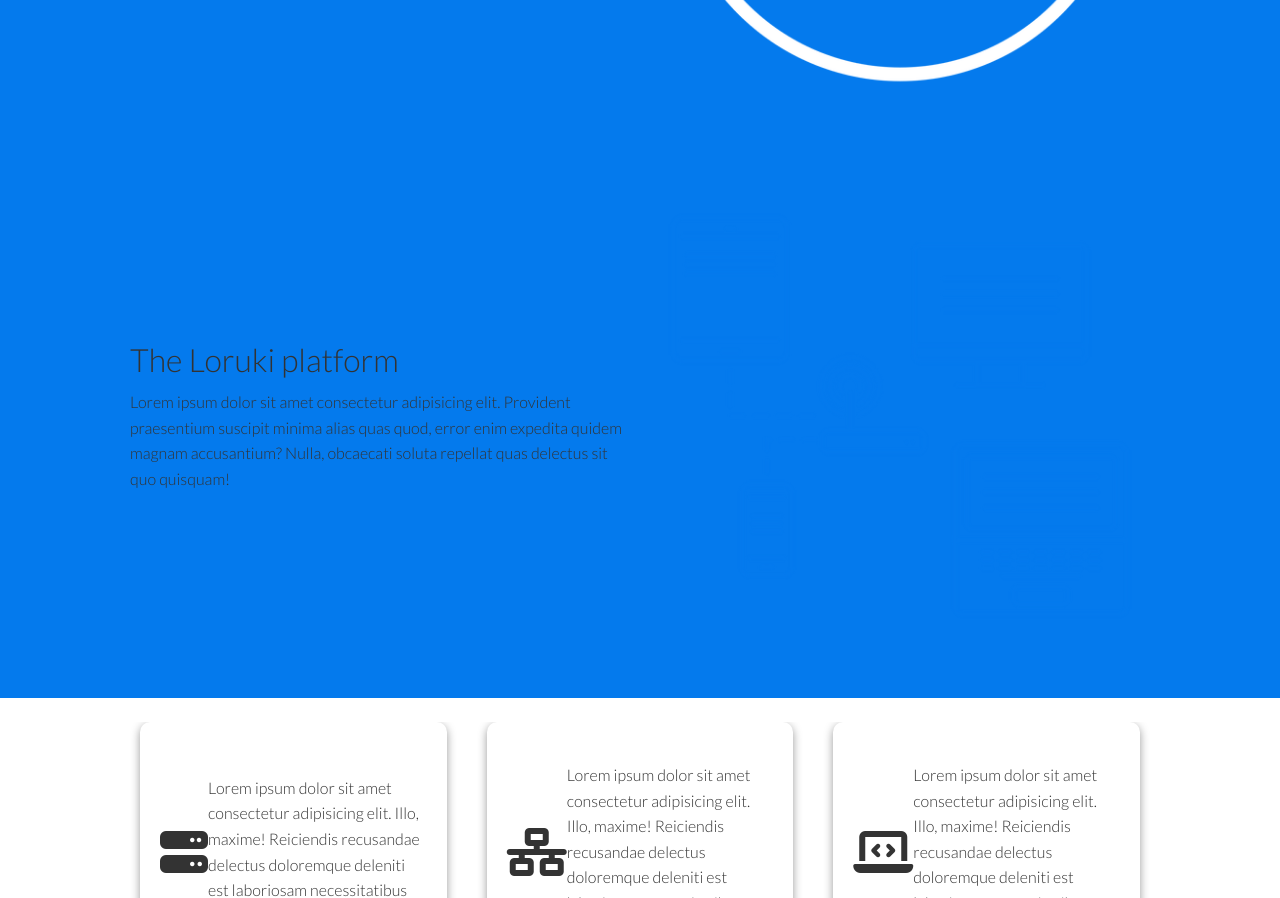
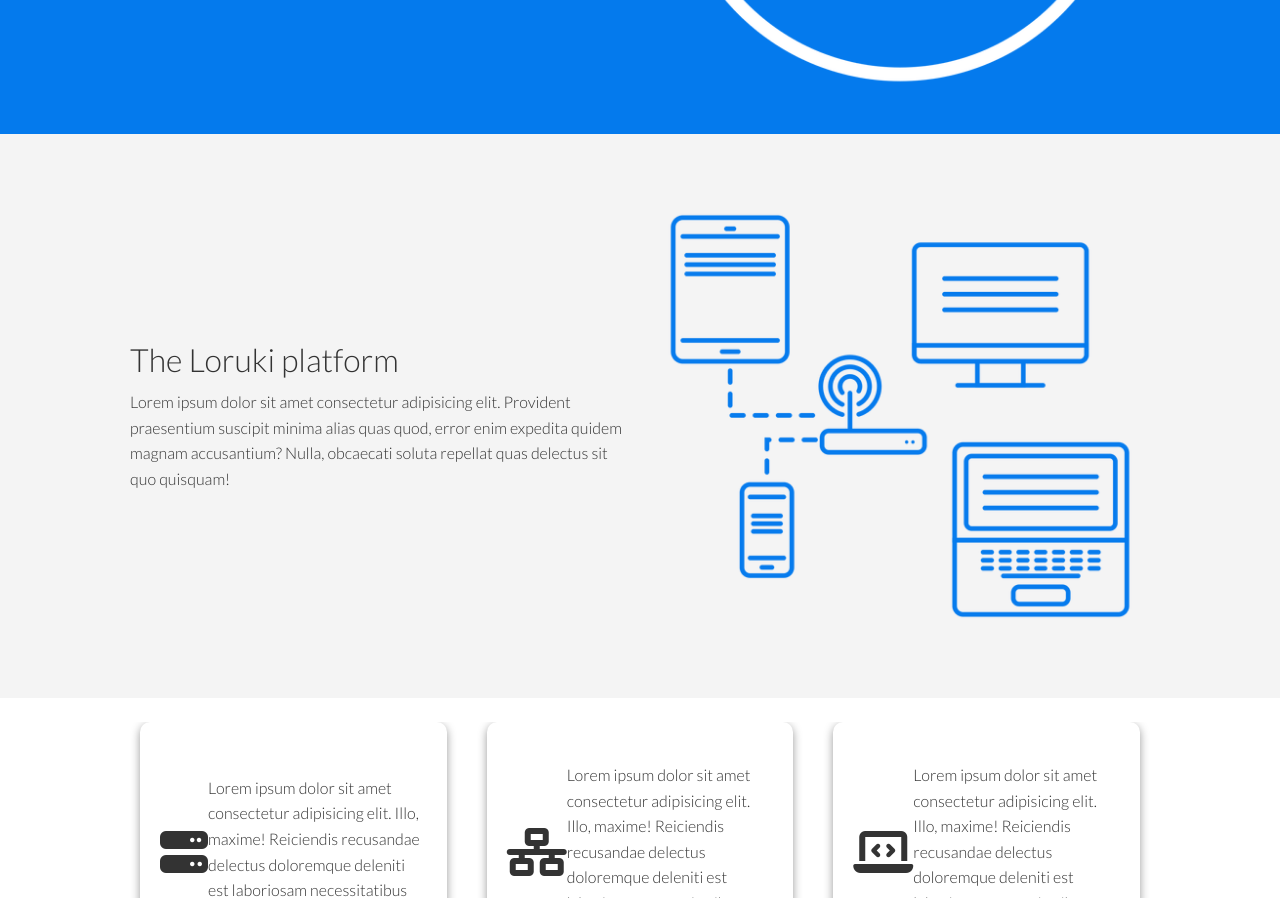
Before and after one commit to apudo-Sebby/CloudHosting-Loruki, a plain HTML site: page features.html in a window 1280 px wide. Shown: the part 500-1398 px from the top of the page. Drawn offline with Linux system fonts and the light colour scheme.

Commit message:
Updated the utilities.css file

```diff
--- a/css/utilities.css
+++ b/css/utilities.css
@@ -56,7 +56,7 @@
 
  .bg-light,
  .btn-light {
-     background-color: var(--primary-color);
+     background-color: var(--light-color);
      color: #333;
  }
 
```
